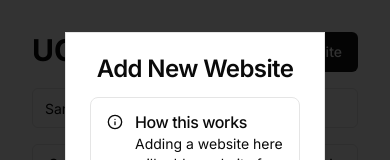
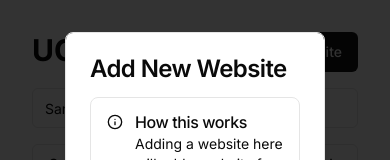
Before and after one commit to charlieweinberger/uci-app-catalog, a Next.js app: page / in a window 390 px wide. Both pictures are taken after typing "Sample" into the empty fields and a click on the button "Add Website". Shown: the top 160 px of the page. Built offline with nearby package versions, Linux system fonts and the light colour scheme.

Commit message:
fixed dialog on mobile

```diff
--- a/src/components/item-modal.tsx
+++ b/src/components/item-modal.tsx
@@ -25,16 +25,15 @@
   return (
     <Dialog open={isOpen} onOpenChange={onClose}>
       <DialogContent className="w-2/3 max-w-3xl">
+
+        <DialogHeader>
           <div className="flex flex-row justify-between">
-          <DialogHeader>
             <DialogTitle>{website.name}</DialogTitle>
-            <DialogDescription>{website.shortDescription}</DialogDescription>
-          </DialogHeader>
             <div className="flex gap-2">
               <Button
                 variant="outline"
                 size="icon"
-              className="h-8 w-8"
+                className="w-8 h-8"
                 onClick={(e) => {
                   e.stopPropagation()
                   onSave?.()
@@ -42,7 +41,7 @@
               >
                 <Bookmark className={isSaved ? "fill-current" : ""} />
               </Button>
-            <Button size="icon" className="h-8 w-8" asChild>
+              <Button size="icon" className="w-8 h-8" asChild>
                 <Link
                   href={website.link}
                   onClick={(e) => e.stopPropagation()}
@@ -53,6 +52,9 @@
               </Button>
             </div>
           </div>
+          <DialogDescription>{website.shortDescription}</DialogDescription>
+        </DialogHeader>
+
         <div className="flex flex-col gap-4">
           <Image
             src={website.screenshot}
--- a/src/components/ui/dialog.tsx
+++ b/src/components/ui/dialog.tsx
@@ -37,7 +37,7 @@
     <DialogPrimitive.Content
       ref={ref}
       className={cn(
-        "fixed left-[50%] top-[50%] z-50 grid w-full max-w-lg translate-x-[-50%] translate-y-[-50%] gap-4 border bg-background p-6 shadow-lg duration-200 data-[state=open]:animate-in data-[state=closed]:animate-out data-[state=closed]:fade-out-0 data-[state=open]:fade-in-0 data-[state=closed]:zoom-out-95 data-[state=open]:zoom-in-95 data-[state=closed]:slide-out-to-left-1/2 data-[state=closed]:slide-out-to-top-[48%] data-[state=open]:slide-in-from-left-1/2 data-[state=open]:slide-in-from-top-[48%] sm:rounded-lg",
+        "fixed left-[50%] top-[50%] z-50 grid w-full max-w-lg translate-x-[-50%] translate-y-[-50%] gap-4 border bg-background p-6 shadow-lg duration-200 data-[state=open]:animate-in data-[state=closed]:animate-out data-[state=closed]:fade-out-0 data-[state=open]:fade-in-0 data-[state=closed]:zoom-out-95 data-[state=open]:zoom-in-95 data-[state=closed]:slide-out-to-left-1/2 data-[state=closed]:slide-out-to-top-[48%] data-[state=open]:slide-in-from-left-1/2 data-[state=open]:slide-in-from-top-[48%] rounded-lg",
         className
       )}
       {...props}
@@ -54,7 +54,7 @@
 }: React.HTMLAttributes<HTMLDivElement>) => (
   <div
     className={cn(
-      "flex flex-col space-y-1.5 text-center sm:text-left",
+      "flex flex-col space-y-1.5 text-left",
       className
     )}
     {...props}
```
Lines whose indentation alone changed are shown as unchanged.
